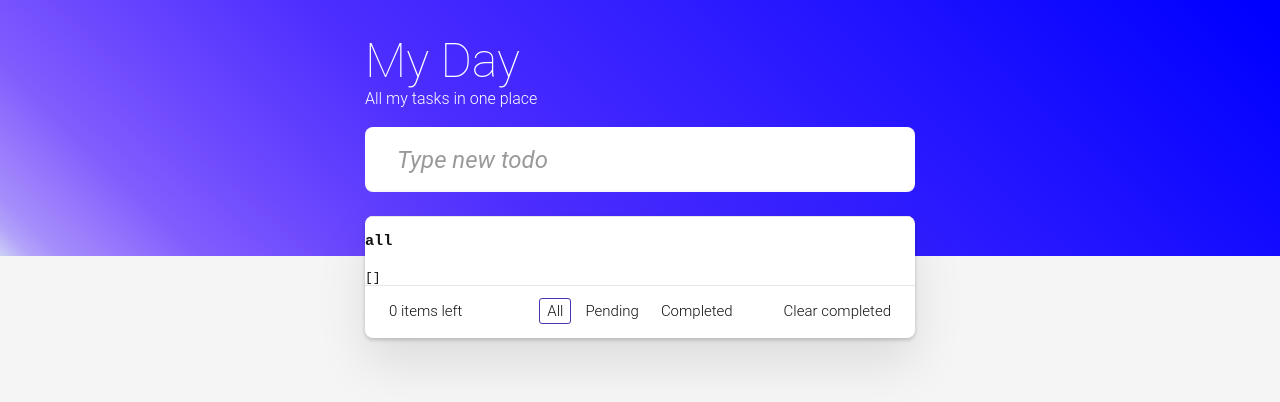
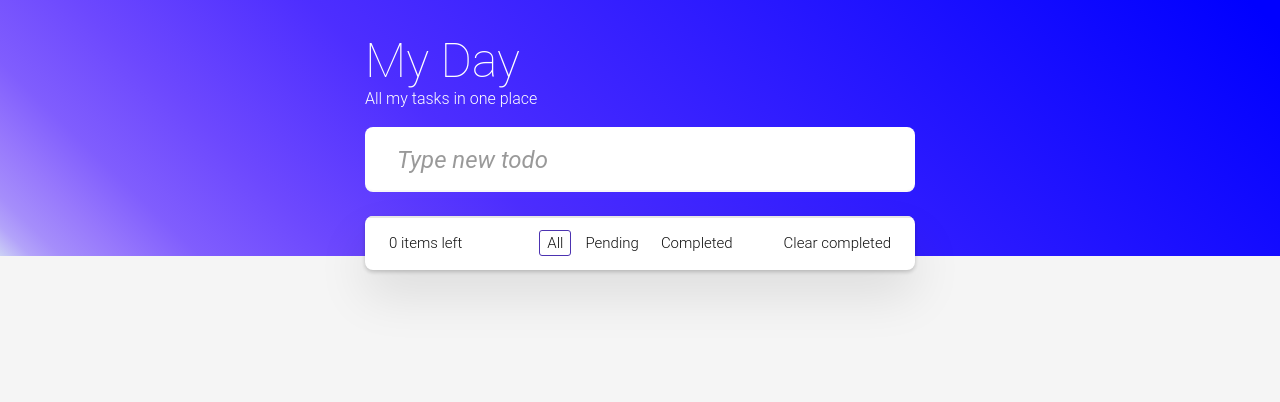
Before and after one commit to JosephMSS/todo-app, an Angular app: page / in a window 1280 px wide. Shown: the top 402 px of the page. Built offline with nearby package versions, Linux system fonts and the light colour scheme.

Commit message:
Remove unnecessary code in home.component.html

```diff
--- a/src/app/pages/home/home.component.html
+++ b/src/app/pages/home/home.component.html
@@ -17,11 +17,6 @@
     <!-- This section should be hidden by default and shown when there are todos -->
     <section class="main">
       <ul class="todo-list">
-        <code>
-          <h1>{{ selectedStatusTask() }}</h1>
-          {{ tasks() | json }}
-        </code>
-
         <li
           *ngFor="let task of filteredTasks(); index as index"
           [class.completed]="task.completed"
```
